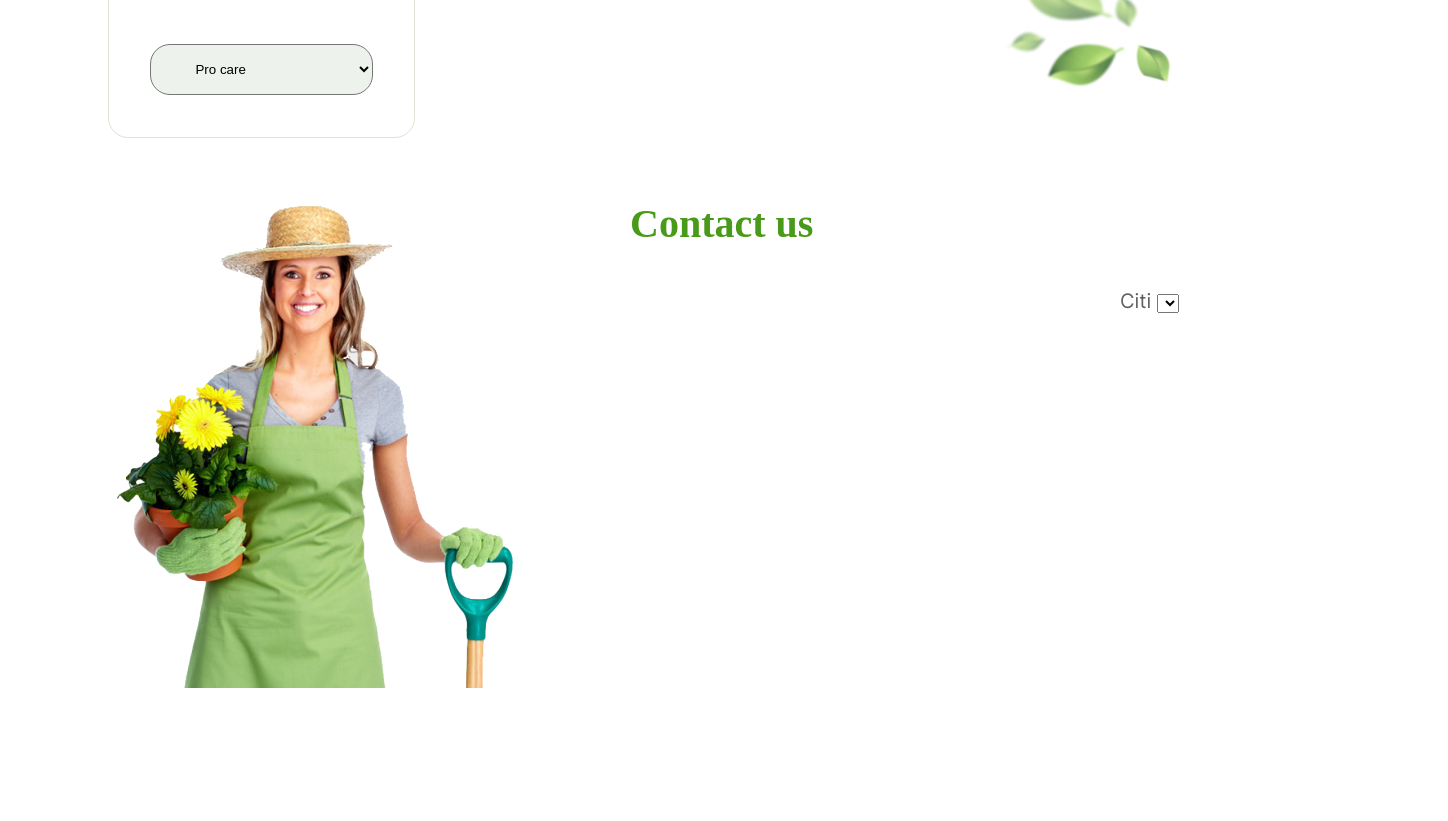
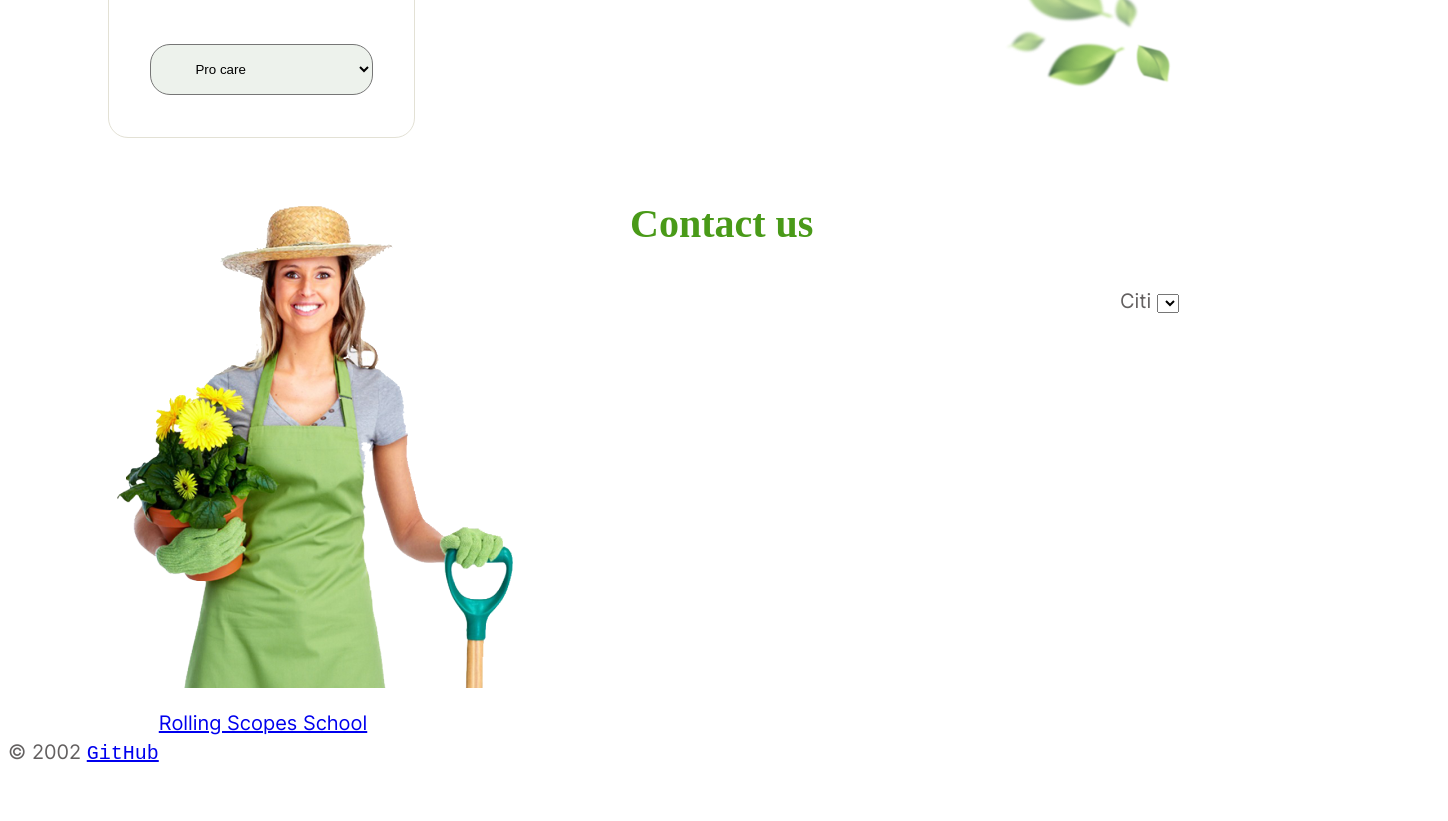
Before and after one commit to xSaygak/stage0, a plain HTML site: page index.html in a window 1280 px wide. Shown: the part 2852-3673 px from the top of the page, 1448 px wide, since content can reach past the window. Drawn offline with Linux system fonts and the light colour scheme.

Commit message:
feat add block footer us site plants

```diff
--- a/css/style.css
+++ b/css/style.css
@@ -435,3 +435,22 @@
 
 
                 /* contact block end*/
+
+                 /* block footer */
+              .footer{
+                box-sizing: border-box;
+                width: 1440px;
+                height: 130px;
+                background: #FFFFFF;
+                display: flex;
+                flex-wrap: wrap;
+                }
+
+                .footer_data{
+
+                display: inline;
+                justify-content: space-between;
+                align-content: center;
+
+                }
+              /* block footer  end*/
--- a/index.html
+++ b/index.html
@@ -96,13 +96,13 @@
                 <div class=>
                     <form class="prices_item">
                         <select class="price_form">
-                          <option class="prices_item_text">Basics</option>
+                        <option class="prices_item_text">Basics</option>
                         </select>
                         <select class="price_form" >
-                          <option class="prices_item_text">Standart</option>
+                        <option class="prices_item_text">Standart</option>
                         </select>
                         <select class="price_form" >
-                          <option class="prices_item_text">Pro care</option>
+                        <option class="prices_item_text">Pro care</option>
                         </select>
                     </form>
                 </div>
@@ -123,7 +123,11 @@
             <select name="cotact us" id=""></select>
         </form>
     </section>
+    </main>
+    <footer class="footer">
+        <p class="footer_data"> &copy; 2002 <samp> <a href="https://github.com/"> GitHub</a> </samp></p>
+        <p> <a href="https://rs.school/" > Rolling Scopes School</a></p>
 
-    </main>
-    </body>
+    </footer>
+</body>
 </html>
```
